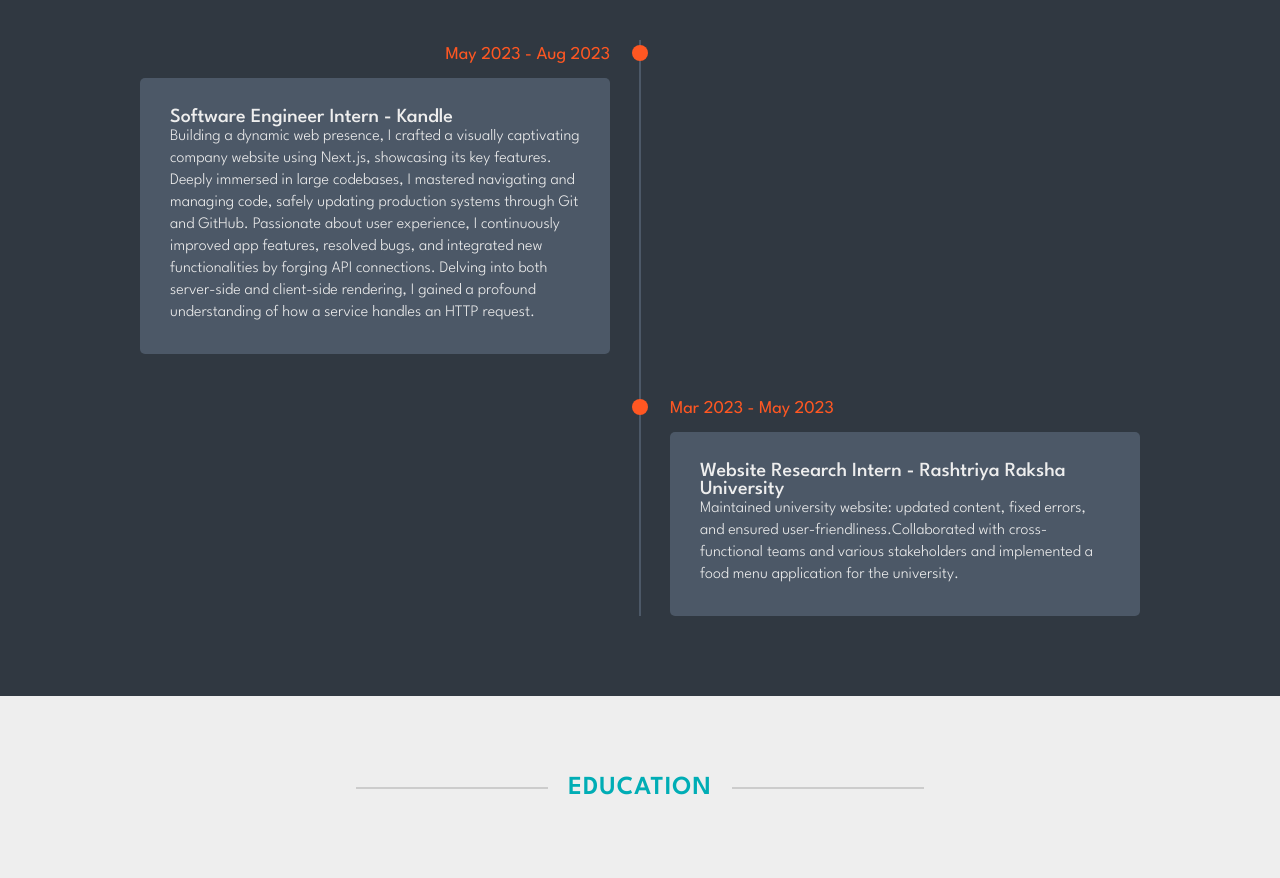
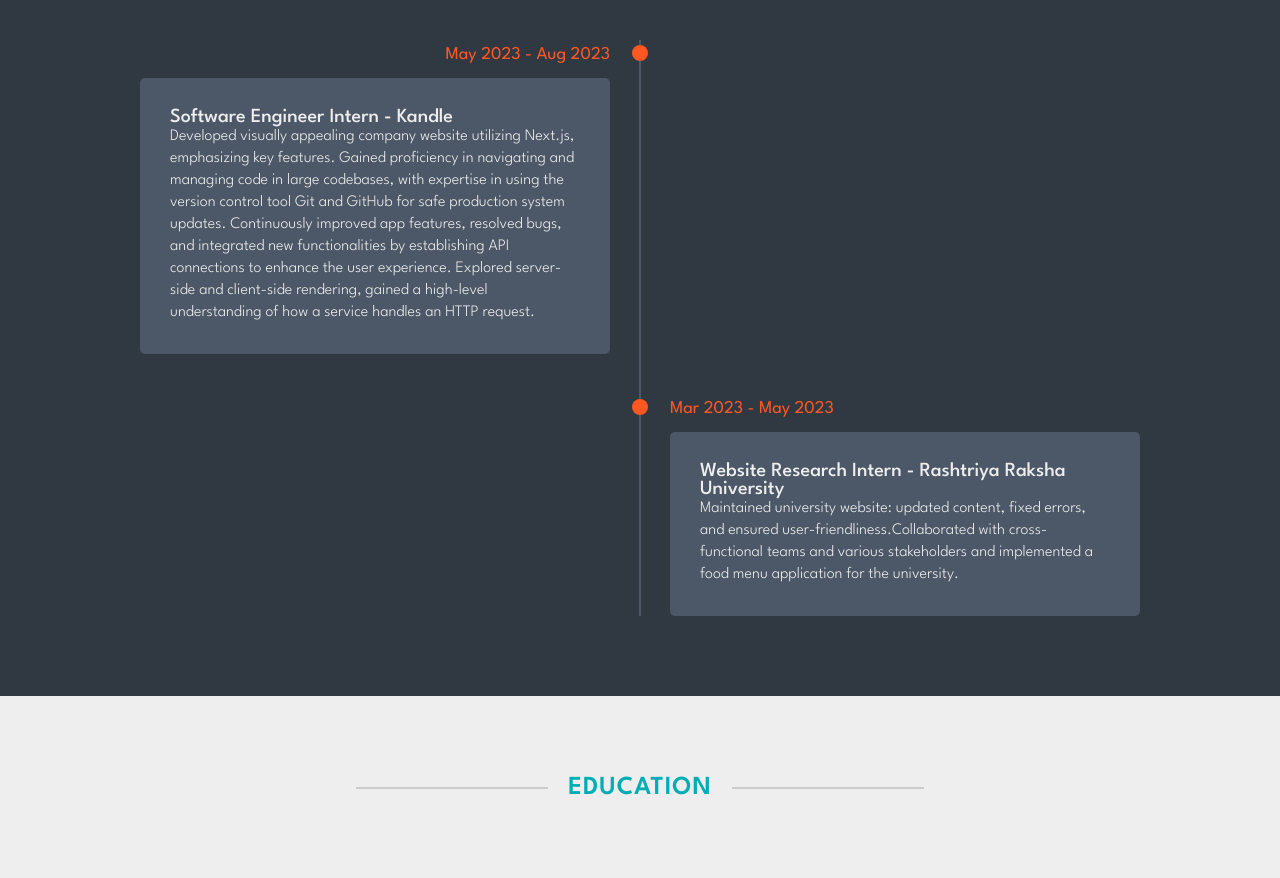
Before and after one commit to developerHet/portfolio-site, a React (Create React App) app: page / in a window 1280 px wide. Shown: the part 1540-2418 px from the top of the page. Built offline with nearby package versions, Linux system fonts and the light colour scheme.

Commit message:
Update work experience

```diff
--- a/src/data.js
+++ b/src/data.js
@@ -48,10 +48,10 @@ export const timelineItems = [
     title: "Software Engineer Intern - Kandle",
     date: "May 2023 - Aug 2023",
     link: "https://kandle.xyz/",
-    desc: "Building a dynamic web presence, I crafted a visually captivating company website using Next.js, showcasing its key features. Deeply immersed in large codebases, I mastered navigating and managing code, safely updating production systems through Git and GitHub. Passionate about user experience, I continuously improved app features, resolved bugs, and integrated new functionalities by forging API connections. Delving into both server-side and client-side rendering, I gained a profound understanding of how a service handles an HTTP request.",
+    desc: "Developed visually appealing company website utilizing Next.js, emphasizing key features. Gained proficiency in navigating and managing code in large codebases, with expertise in using the version control tool Git and GitHub for safe production system updates. Continuously improved app features, resolved bugs, and integrated new functionalities by establishing API connections to enhance the user experience. Explored server-side and client-side rendering, gained a high-level understanding of how a service handles an HTTP request.",
   },
   {
-    id: 1,
+    id: 2,
     title: "Website Research Intern - Rashtriya Raksha University",
     date: "Mar 2023 - May 2023",
     link: "https://rru.ac.in/",
```
